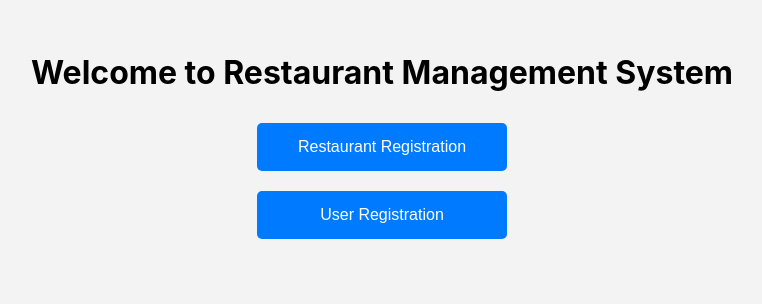
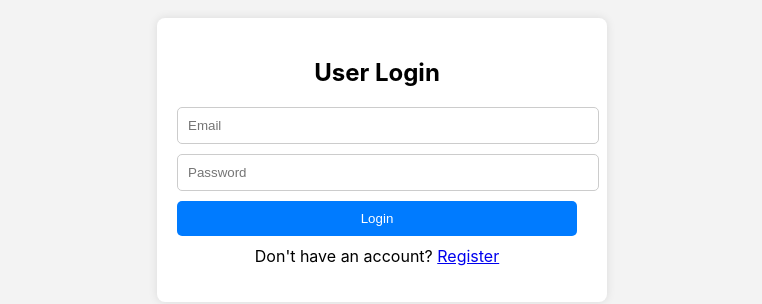
Before and after one commit to KUTRALINGAM-A/Restaurant_Management, a React (Create React App) app in the folder restaurant-management-ui/: page / in a window 1280 px wide. Shown: the part 260-564 px from the top of the page, without its empty margins (258-1020 px from the left). Built offline with nearby package versions, Linux system fonts and the light colour scheme.

Commit message:
Login works well

```diff
--- a/restaurant-management-ui/src/App.js
+++ b/restaurant-management-ui/src/App.js
@@ -1,14 +1,18 @@
 import React from "react";
-import { BrowserRouter as Router, Routes, Route } from "react-router-dom";
+import { BrowserRouter as Router, Routes, Route, Navigate } from "react-router-dom";
+import UserLogin from "./login";
 import Home from "./home";
 import RestaurantRegistration from "./RestaurantRegistration";
 import UserForm from "./userform";
 
 const App = () => {
+  const isAuthenticated = localStorage.getItem("token"); // Check if the user is logged in
+
   return (
     <Router>
       <Routes>
-        <Route path="/" element={<Home />} />
+        <Route path="/" element={isAuthenticated ? <Navigate to="/home" /> : <UserLogin />} />
+        <Route path="/home" element={<Home />} />
         <Route path="/restaurant-register" element={<RestaurantRegistration />} />
         <Route path="/user-register" element={<UserForm />} />
       </Routes>
--- /dev/null
+++ b/restaurant-management-ui/src/login.js
@@ -0,0 +1,114 @@
+import React, { useState } from "react";
+import { Link } from "react-router-dom";
+import axios from "axios";
+
+const UserLogin = () => {
+  const [formData, setFormData] = useState({
+    email: "",
+    password: "",
+  });
+
+  const [message, setMessage] = useState("");
+
+  const handleChange = (e) => {
+    setFormData({ ...formData, [e.target.name]: e.target.value });
+  };
+
+  const handleSubmit = async (e) => {
+    e.preventDefault();
+    try {
+      const response = await axios.post("http://localhost:5000/users/login", formData);
+      setMessage(response.data.message);
+      localStorage.setItem("token", response.data.token);
+    } catch (error) {
+      if (error.response && error.response.data) {
+        setMessage(error.response.data.message || "Login failed. Server error.");
+      } else {
+        setMessage("Login failed. Network error or server unavailable.");
+        console.error("Login error:", error);
+      }
+    }
+  };
+
+  return (
+    <div
+      style={{
+        display: "flex",
+        justifyContent: "center",
+        alignItems: "center",
+        minHeight: "100vh",
+        background: "#f3f3f3",
+        padding: "20px 40px",
+      }}
+    >
+      <div
+        style={{
+          background: "#fff",
+          padding: "20px",
+          borderRadius: "8px",
+          boxShadow: "0 0 10px rgba(0, 0, 0, 0.1)",
+          width: "400px",
+          paddingRight: "30px",
+        }}
+      >
+        <h2 style={{ textAlign: "center" }}>User Login</h2>
+        <form onSubmit={handleSubmit}>
+          <input
+            type="email"
+            name="email"
+            placeholder="Email"
+            value={formData.email}
+            onChange={handleChange}
+            style={{
+              width: "100%",
+              padding: "10px",
+              marginBottom: "10px",
+              border: "1px solid #ccc",
+              borderRadius: "5px",
+            }}
+            required
+          />
+          <input
+            type="password"
+            name="password"
+            placeholder="Password"
+            value={formData.password}
+            onChange={handleChange}
+            style={{
+              width: "100%",
+              padding: "10px",
+              marginBottom: "10px",
+              border: "1px solid #ccc",
+              borderRadius: "5px",
+            }}
+            required
+          />
+          <button
+            type="submit"
+            style={{
+              width: "100%",
+              background: "#007bff",
+              color: "white",
+              padding: "10px",
+              border: "none",
+              borderRadius: "5px",
+              cursor: "pointer",
+            }}
+          >
+            Login
+          </button>
+        </form>
+        {message && (
+          <p style={{ marginTop: "10px", textAlign: "center", color: "red" }}>
+            {message}
+          </p>
+        )}
+        <p style={{ textAlign: "center", marginTop: "10px" }}>
+          Don't have an account? <Link to="/home">Register</Link>
+        </p>
+      </div>
+    </div>
+  );
+};
+
+export default UserLogin;
```
